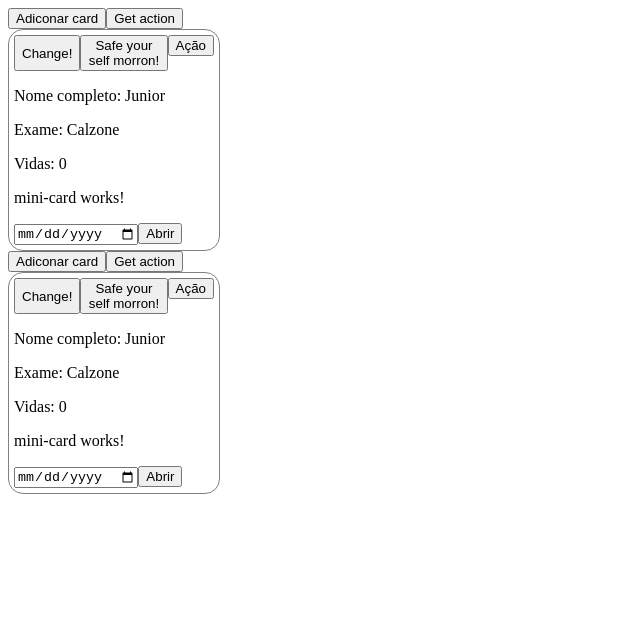
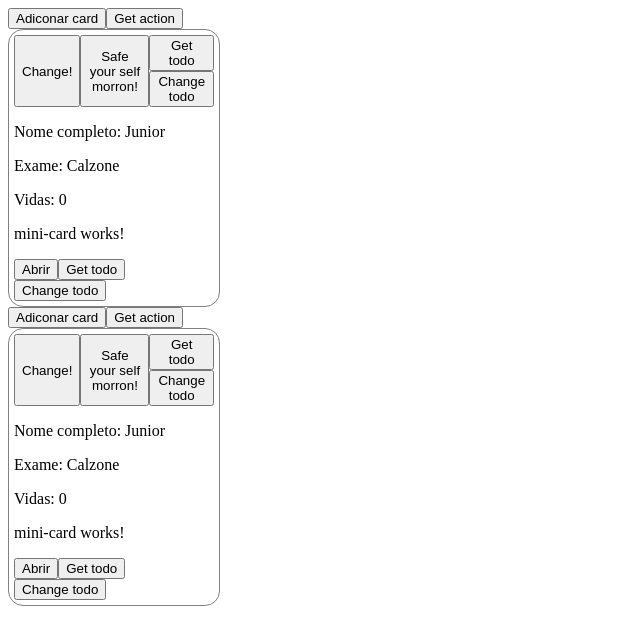
Before and after one commit to Bruno-Cerqueira/change, an Angular app: page / in a window 1280 px wide. Shown: the top 644 px of the page, without its empty margins (0-640 px from the left). Built offline with nearby package versions, Linux system fonts and the light colour scheme.

Commit message:
test: Testing provider injection in standalone components. Duplicate services.

```diff
--- a/src/app/card-action/card-action.component.ts
+++ b/src/app/card-action/card-action.component.ts
@@ -1,25 +1,31 @@
 import { Component, EventEmitter, Inject, Input, OnInit, Output } from '@angular/core';
 import { TodoService, TodoServiceToken } from '../todo.service';
+import { TodoCompanyService } from '../todo-company.service';
 
 @Component({
   selector: 'app-card-action',
   template: `
     <button (click)="test()">{{ buttonText }}</button>
+    <button (click)="change()">{{ buttonText2 }}</button>
   `,
   styles: [
   ]
 })
 export class CardActionComponent implements OnInit {
-  @Input() buttonText = "Ação";
+  @Input() buttonText = "Get todo";
   @Output() killEvent = new EventEmitter();
 
-  constructor(@Inject(TodoServiceToken) private todoService: TodoService) { }
+  buttonText2 = "Change todo";
+  constructor(private todoService: TodoCompanyService) { }
 
   ngOnInit(): void {
   }
   test() {
-    console.log('test');
     this.killEvent.emit('kill');
     console.log(this.todoService.getTodo())
   }
+
+  change() {
+    console.log(this.todoService.changeTodo("Change!"))
+  }
 }
--- a/src/app/global/components/modal/modal.component.ts
+++ b/src/app/global/components/modal/modal.component.ts
@@ -1,19 +1,34 @@
 import { Component } from '@angular/core';
+import { TodoCompanyService } from 'src/app/todo-company.service';
 
 @Component({
   selector: 'app-modal',
   standalone: true,
   imports: [],
+  providers: [
+    TodoCompanyService
+  ],
   template: `
   <button (click)="openDialog($event)">Abrir</button>
     <dialog id="dialog">
       <ng-content></ng-content>
     </dialog>
+    <button (click)="test()">Get todo</button>
+    <button (click)="change()">Change todo</button>
   `,
   styles: ``
 })
 export class ModalComponent {
+  constructor(private todoService: TodoCompanyService){}
   openDialog(event: any): void {
     (document.getElementById("dialog") as HTMLDialogElement).showModal()
   }
+
+  test() {
+    console.log(this.todoService.getTodo())
+  }
+
+  change() {
+    console.log(this.todoService.changeTodo("Change!"))
+  }
 }
--- a/src/app/mini-card/mini-card.component.ts
+++ b/src/app/mini-card/mini-card.component.ts
@@ -6,9 +6,7 @@ import { Component, DoCheck, OnInit } from '@angular/core';
     <p>
       mini-card works!
     </p>
-    <input  type="date">
     <app-modal>
-      <p>Greetings, one and all!</p>
       <form method="dialog">
         <button>OK</button>
       </form>
--- a/src/app/todo-company.service.ts
+++ b/src/app/todo-company.service.ts
@@ -5,12 +5,16 @@ import { Todo, TodoService } from './todo.service';
   providedIn: 'root'
 })
 export class TodoCompanyService implements TodoService {
+  todo: Todo = {
+    action: 'I want money',
+  };
 
   getTodo() {
-    const todo: Todo = {
-      action: 'I want money',
-    };
+    return this.todo;
+  }
 
-    return todo;
+  changeTodo(word = "money") {
+    this.todo = {action: word};
+    return this.todo;
   }
 }
--- a/src/app/todo-unionist.service.ts
+++ b/src/app/todo-unionist.service.ts
@@ -5,12 +5,16 @@ import { Todo, TodoService } from './todo.service';
   providedIn: 'root'
 })
 export class TodoUnionistService implements TodoService{
+  todo: Todo = {
+    action: 'I want rights',
+  };
 
   getTodo() {
-    const todo: Todo = {
-      action: 'I want rights',
-    };
+    return this.todo;
+  }
 
-    return todo;
+  changeTodo(word = "money") {
+    this.todo = {action: word};
+    return this.todo;
   }
 }
--- a/src/app/todo.service.ts
+++ b/src/app/todo.service.ts
@@ -9,6 +9,7 @@ export interface TodoService {
    * Returns a of all of the current user's todos.
    */
    getTodo: () => Todo;
+   changeTodo: (word: string) => Todo;
 }
 
 export const TodoServiceToken = new InjectionToken<TodoService>('TodoService');
--- a/src/app/wrap-card/wrap-card.component.ts
+++ b/src/app/wrap-card/wrap-card.component.ts
@@ -11,7 +11,7 @@ import { Card } from '../card';
       <app-card-action (killEvent)="killResult($event)">
       </app-card-action>
       </div>
-      <app-basic-card [card]="card">
+      <app-basic-card [card]="card" [lifes]="lifes">
       </app-basic-card>
     </div>
   `,
```
